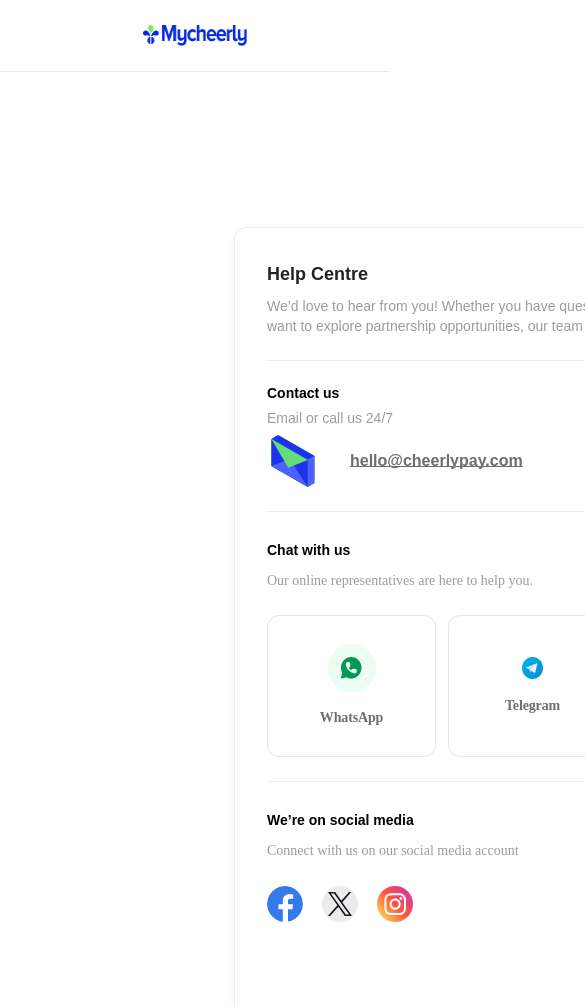
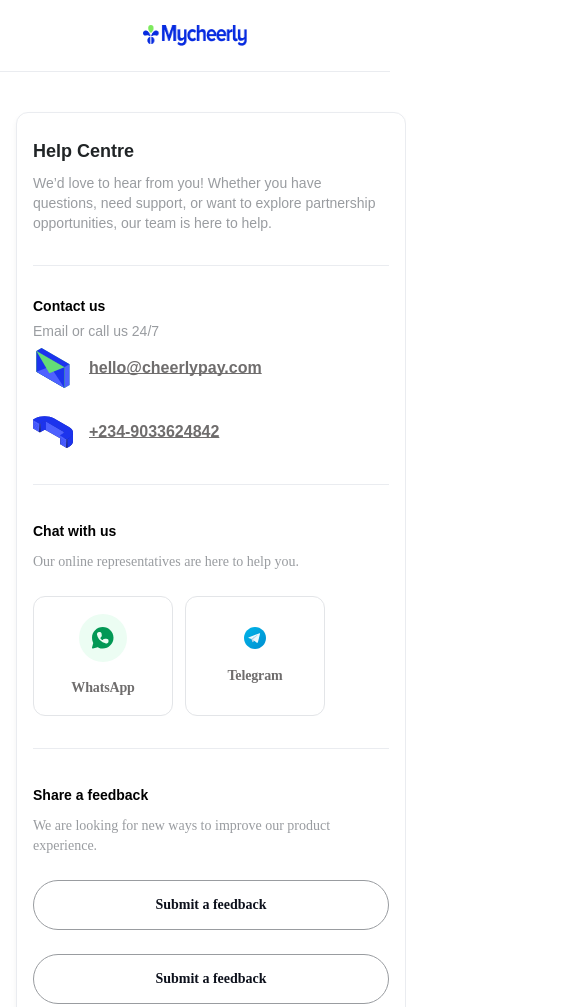
Before and after one commit to ELMANNY4000/my-test, a plain HTML site: page index.html in a window 390 px wide. Shown: the top 1007 px of the page, 585 px wide, since content can reach past the window. Drawn offline with Linux system fonts and the light colour scheme; a web font is replaced by a local one.

Commit message:
third-commit

```diff
--- a/style.css
+++ b/style.css
@@ -543,3 +543,105 @@
 }
 
 /* Your original large-screen styles remain untouched above 1024px */
+
+
+/* RESPONSIVE FIXES - Mobile & Tablet (add this at the end of your CSS) */
+
+/* Mobile First - Small screens (<768px) */
+@media (max-width: 767px) {
+  .hero {
+    width: 100%;              /* Full width */
+    min-height: auto;         /* Flexible height */
+    height: auto;
+    margin: 40px 16px;        /* Smaller margins, no overflow */
+    padding: 24px 16px;       /* Reduced padding */
+    gap: 32px;
+  }
+
+  .header-para {
+    width: 100%;              /* Full width text */
+  }
+
+  .small-divider {
+    width: 100%;              /* Full width divider */
+  }
+
+  .icon-us {
+    flex-direction: column;   /* Stack email/phone vertically */
+    align-items: flex-start;
+    gap: 24px;
+  }
+
+  .us-con {
+    gap: 16px;
+  }
+
+  .us-icon {
+    width: 40px;
+    height: 40px;
+  }
+
+  .chat-section {
+    flex-direction: column;   /* Stack chat + feedback + social vertically */
+    gap: 32px;
+  }
+
+  .small-divide {
+    width: 100%;
+    height: 1px;              /* Horizontal divider instead of tall vertical */
+  }
+
+  .chat-app {
+    width: 100%;
+    justify-content: center;  /* Center the two app cards */
+    flex-wrap: wrap;
+  }
+
+  .chat-apps {
+    width: 140px;
+    height: 120px;
+  }
+
+  .share-button {
+    flex-direction: column;   /* Stack buttons vertically */
+    width: 100%;
+  }
+
+  .share-btn {
+    width: 100%;
+    padding: 12px;
+  }
+
+  .social-icon {
+    justify-content: center;  /* Center social icons */
+    gap: 24px;
+  }
+}
+
+/* Tablet (768px - 1024px) */
+@media (min-width: 768px) and (max-width: 1024px) {
+  .hero {
+    width: 90%;
+    max-width: 900px;
+    margin: 80px auto;        /* Center with auto sides */
+    padding: 32px;
+  }
+
+  .small-divider {
+    width: 100%;
+  }
+
+  .icon-us {
+    gap: 40px;
+  }
+
+  .chat-app {
+    width: 100%;
+  }
+
+  .chat-apps {
+    width: 160px;
+  }
+}
+
+/* Desktop (>1024px) - Your original design stays untouched */
```
